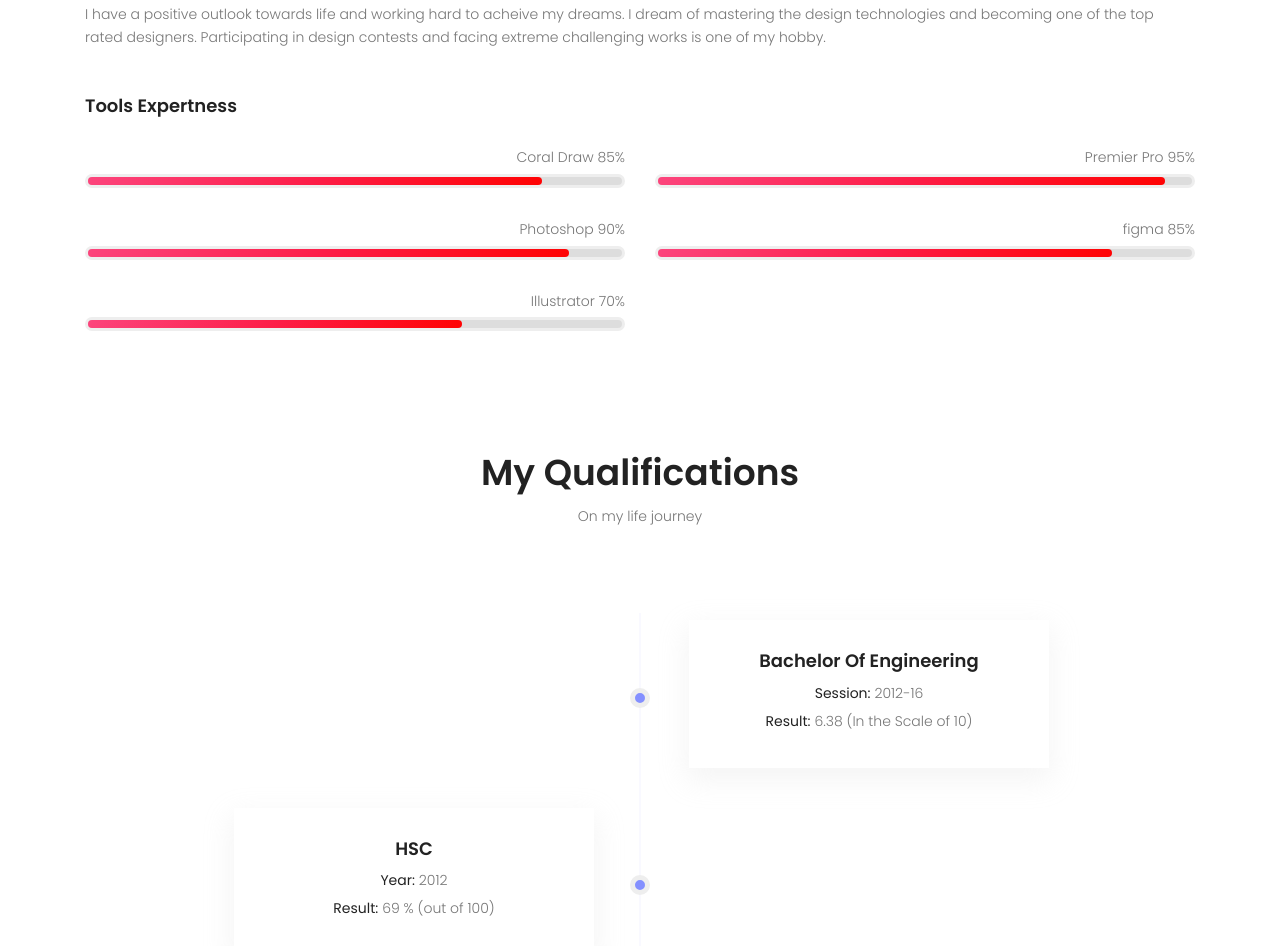
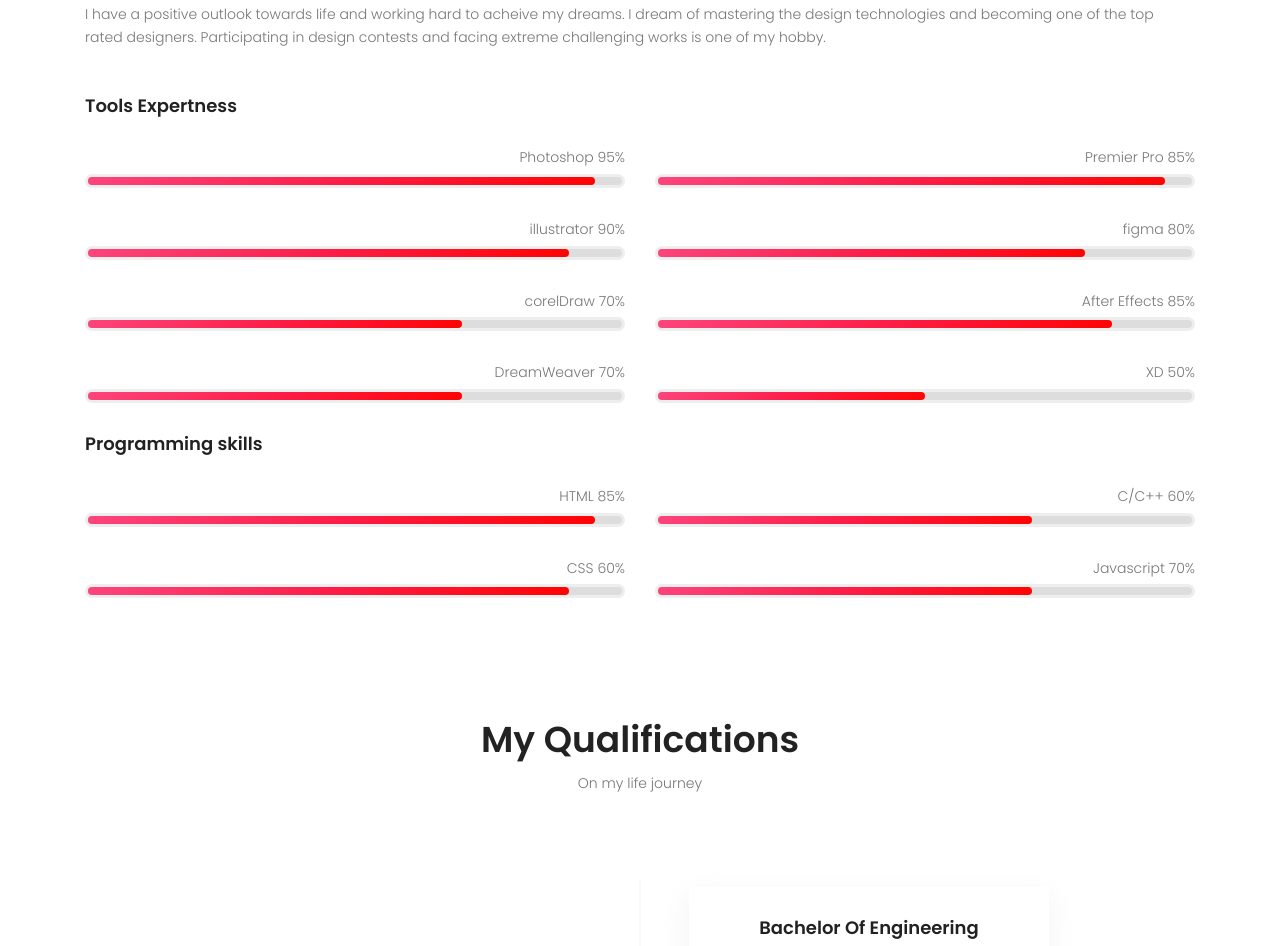
Before and after one commit to Imrantheeagle/profile, a plain HTML site: page about.html in a window 1280 px wide. Shown: the part 962-1908 px from the top of the page. Drawn offline with nearby package versions, Linux system fonts and the light colour scheme; some packages are replaced by stand-ins of ours.

Commit message:
Update about.html

```diff
--- a/about.html
+++ b/about.html
@@ -94,19 +94,25 @@
 						<div class="col-lg-6 skill-left">
 							<div class="single-skill">
 								<p>
-									Coral Draw 85%
+									Photoshop 95%
 								</p>
-								<div class="skill" data-width="85"></div>
+								<div class="skill" data-width="95"></div>
 							</div>
 							<div class="single-skill">
 								<p>
-									Photoshop 90%
+									illustrator 90%
 								</p>
 								<div class="skill" data-width="90"></div>
 							</div>
 							<div class="single-skill">
 								<p>
-									Illustrator 70%
+									corelDraw 70%
+								</p>
+								<div class="skill" data-width="70"></div>
+							</div>
+							<div class="single-skill">
+								<p>
+									DreamWeaver 70%
 								</p>
 								<div class="skill" data-width="70"></div>
 							</div>
@@ -114,17 +120,61 @@
 						<div class="col-lg-6 skill-right">
 							<div class="single-skill">
 								<p>
-									Premier Pro 95%
+									Premier Pro 85%
 								</p>
 								<div class="skill" data-width="95"></div>
 							</div>
 							<div class="single-skill">
 								<p>
-									figma 85%
+									figma 80%
+								</p>
+								<div class="skill" data-width="80"></div>
+							</div>
+							<div class="single-skill">
+								<p>
+								After Effects 85%
 								</p>
 								<div class="skill" data-width="85"></div>
 							</div>
 
+							<div class="single-skill">
+								<p>
+									XD 50%
+								</p>
+								<div class="skill" data-width="50"></div>
+							</div>
+						</div>
+					</div>
+					<h4 class="pt-30">Programming skills</h4>
+					<div class="row skillbar-wraps">
+						<div class="col-lg-6 skill-left">
+							<div class="single-skill">
+								<p>
+									HTML 85%
+								</p>
+								<div class="skill" data-width="95"></div>
+							</div>
+							<div class="single-skill">
+								<p>
+									CSS 60%
+								</p>
+								<div class="skill" data-width="90"></div>
+							</div>
+
+						</div>
+						<div class="col-lg-6 skill-right">
+							<div class="single-skill">
+								<p>
+									C/C++ 60%
+								</p>
+								<div class="skill" data-width="70"></div>
+							</div>
+							<div class="single-skill">
+								<p>
+									Javascript 70%
+								</p>
+								<div class="skill" data-width="70"></div>
+							</div>
 						</div>
 					</div>
 				</div>
```
